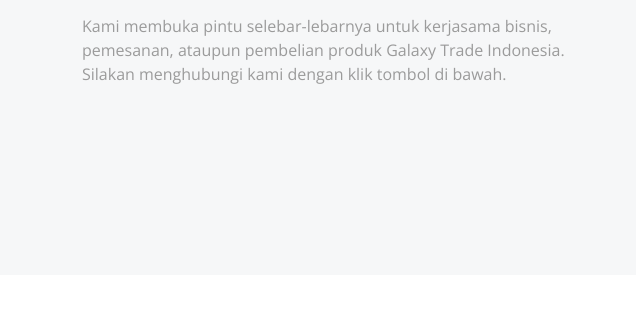
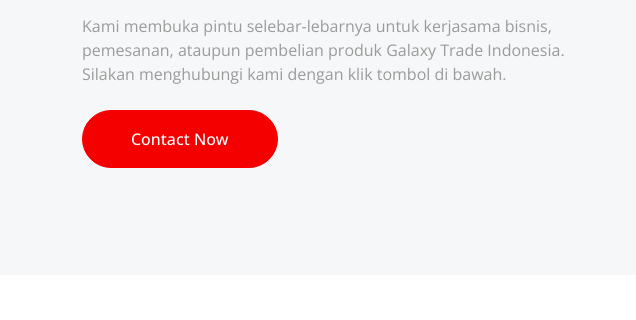
Before and after one commit to Widiantara007/Widiantara007.github.io, a plain HTML site: page contact.html in a window 1280 px wide. Shown: the part 1064-1384 px from the top of the page, 0-636 px from the left. Drawn offline with nearby package versions, Linux system fonts and the light colour scheme.

Commit message:
updating

```diff
--- a/contact.html
+++ b/contact.html
@@ -118,6 +118,9 @@
                         </h1>
                         <p class="mb-4">Kami membuka pintu selebar-lebarnya untuk kerjasama bisnis, pemesanan, ataupun pembelian produk Galaxy Trade Indonesia. Silakan menghubungi kami dengan klik tombol di bawah.
                         </p>
+                        <div class="col-12">
+                            <a href=""><button  class="btn btn-primary rounded-pill py-3 px-5" type="submit">Contact Now</button></a>
+                        </div>
                     </div>
                 </div>
                 <div class="col-lg-6 pe-lg-0" style="min-height: 400px;">
```
